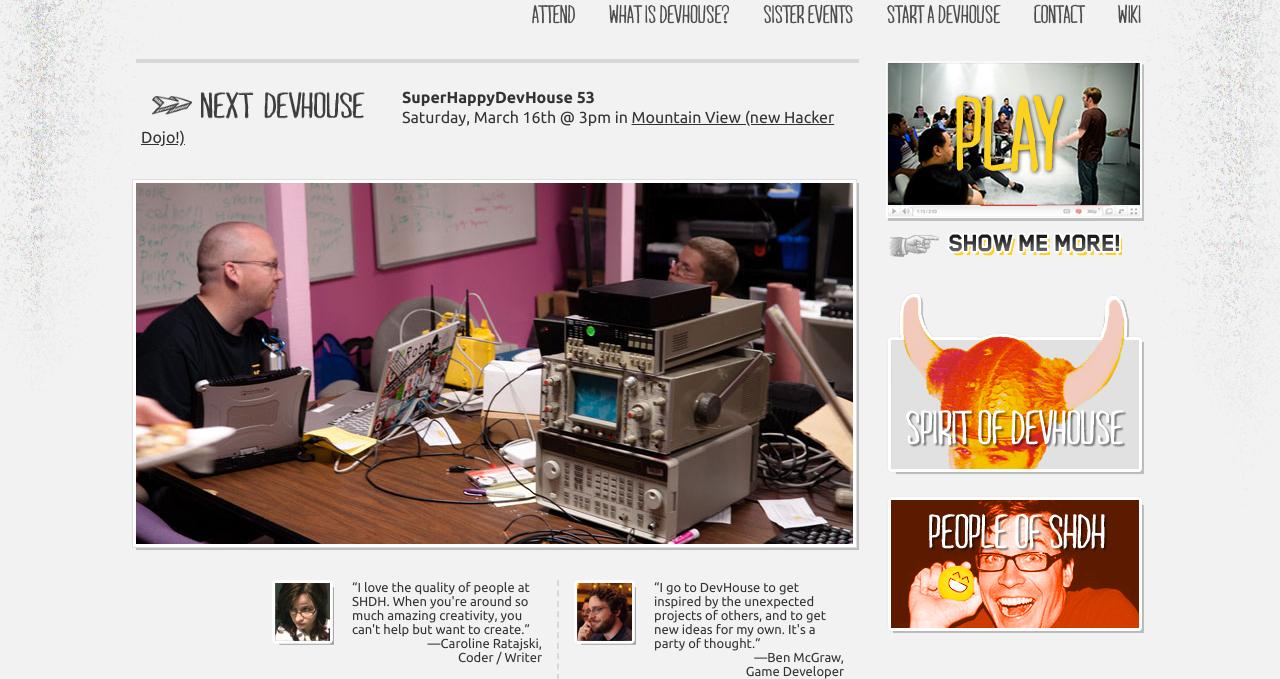
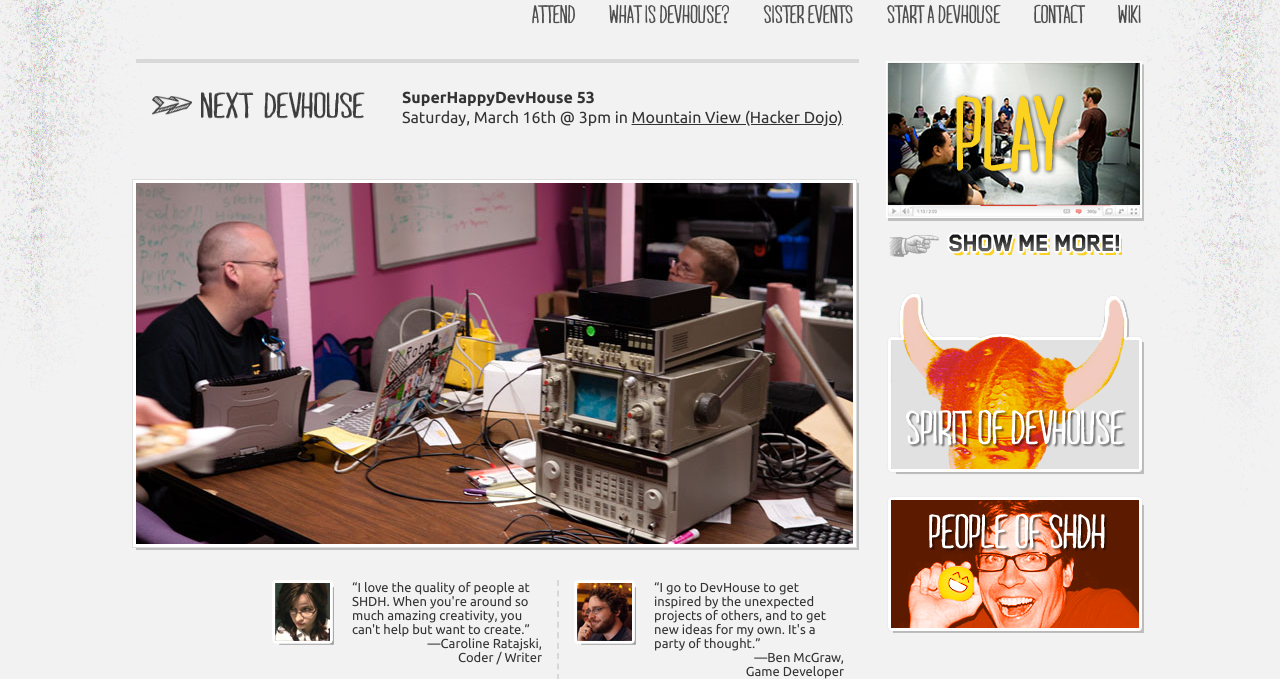
Before and after one commit to devhouse/shdh-website, a Python web app: template templates/index.html in a window 1280 px wide. Shown: the part 298-977 px from the top of the page. Run offline with Jinja, Linux system fonts and the light colour scheme; the template is opened without the code that fills it, so the values that code supplies are empty; some libraries are stand-ins or nearby versions; some web fonts are replaced.

Commit message:
Shorten location description for SHDH53 to fit on 1 line.

```diff
--- a/templates/index.html
+++ b/templates/index.html
@@ -5,7 +5,7 @@
     <div id="next" class="next-main">
       <img src="/static/images/next.png" width="231" height="41" />
       <span>SuperHappyDevHouse 53</span>
-      Saturday, March 16th @ 3pm in <a style="color: #333;" href="http://superhappydevhouse.org/w/page/63764306/SuperHappyDevHouse53/" target="_new">Mountain View (new Hacker Dojo!)</a>
+      Saturday, March 16th @ 3pm in <a style="color: #333;" href="http://superhappydevhouse.org/w/page/63764306/SuperHappyDevHouse53/" target="_new">Mountain View (Hacker Dojo)</a>
     </div>
 
     <div class="image" style="margin-bottom: 30px;">
```
